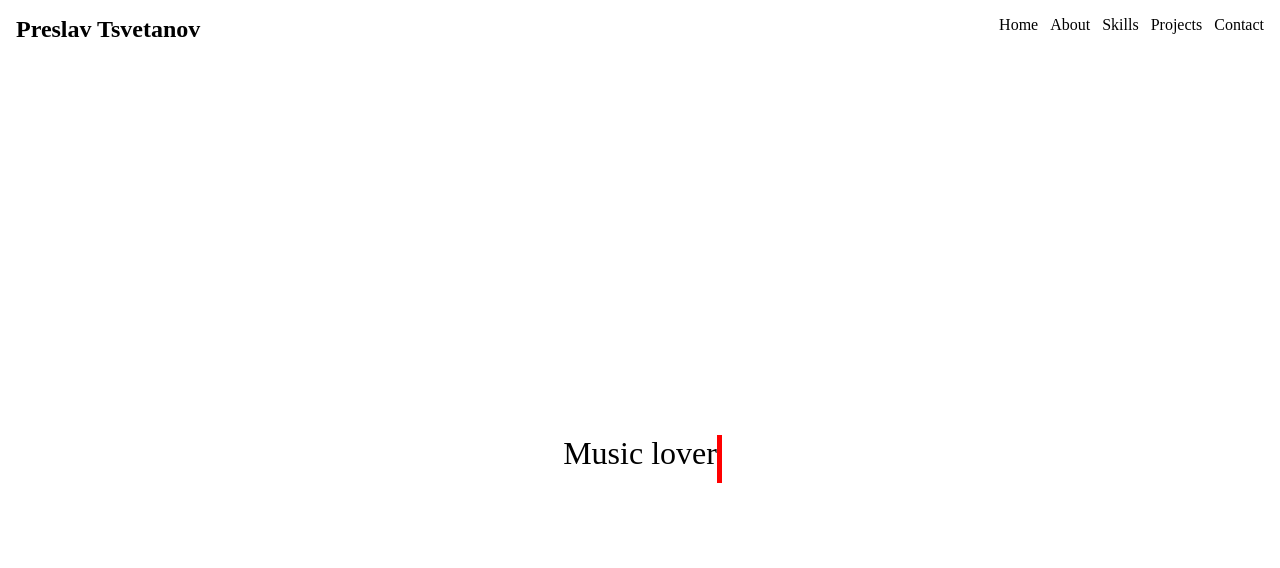
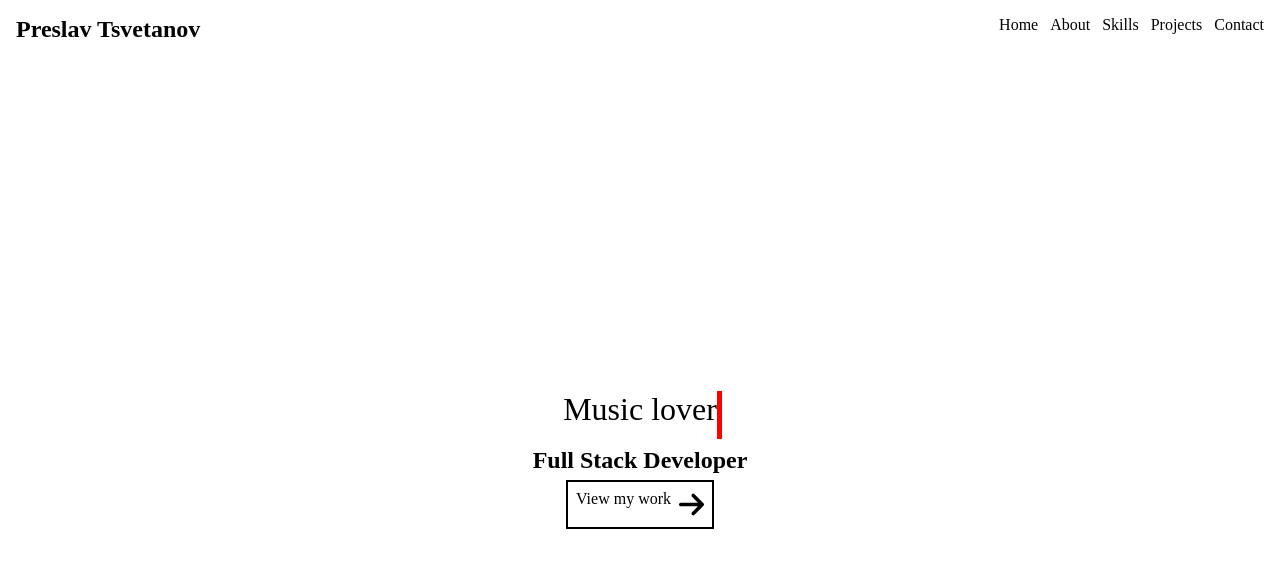
Before and after one commit to Preslav977/portfolio, a React (Vite) app: page / in a window 1280 px wide. Shown: the top 568 px of the page. Built offline with nearby package versions, Linux system fonts and the light colour scheme.

Commit message:
Added to TypewriterAnimation component, header level 2, and button for now that rotates the right arrow svg on 90deg

```diff
--- a/src/components/Navigation.module.css
+++ b/src/components/Navigation.module.css
@@ -107,6 +107,7 @@
     display: flex;
     flex-direction: column;
     outline: 2px solid black;
+    background-color: red;
     align-items: center;
     justify-content: center;
     position: absolute;
@@ -148,7 +149,6 @@
     display: block;
     margin-top: 5em;
     text-decoration: none;
-    background-color: red;
     color: black;
   }
 
--- a/src/components/TypewriterAnimation.jsx
+++ b/src/components/TypewriterAnimation.jsx
@@ -3,12 +3,25 @@ import styles from "./TypewriterAnimation.module.css";
 export function TypewriteAnimation() {
   return (
     <>
-      <span className={styles.spanTypeWriterContainer}>
-        <span>
+      <span
+        aria-label="type writer animation"
+        className={styles.spanTypeWriterContainer}
+      >
+        <span aria-label="type writer text content">
           <span>Developer</span>
           <span>Music lover</span>
           <span>Calisthenics enjoyer</span>
         </span>
+        <h2>Full Stack Developer</h2>
+
+        <div className={styles.flexedRightArrowSvg}>
+          View my work{" "}
+          <img
+            className={styles.rightArrowSvg}
+            src="./right-arrow.svg"
+            alt="right arrow pointing down on hover"
+          />
+        </div>
       </span>
     </>
   );
--- a/src/components/TypewriterAnimation.module.css
+++ b/src/components/TypewriterAnimation.module.css
@@ -2,6 +2,8 @@
   --d: 2s;
   --n: 3;
   display: flex;
+  flex-direction: column;
+  gap: 0.5em;
   align-items: center;
   justify-content: center;
   min-height: 100vh;
@@ -54,3 +56,19 @@
     transform: translateY(-300%);
   }
 }
+
+.flexedRightArrowSvg {
+  outline: 2px solid black;
+  display: flex;
+  gap: 0.5em;
+  padding: 0.5em;
+}
+
+.rightArrowSvg {
+  width: 25px;
+  transition: transform 0.5s ease-in-out;
+}
+
+.rightArrowSvg:hover {
+  transform: rotate(90deg);
+}
```
Also changed, not shown: public/right-arrow.svg (added).
